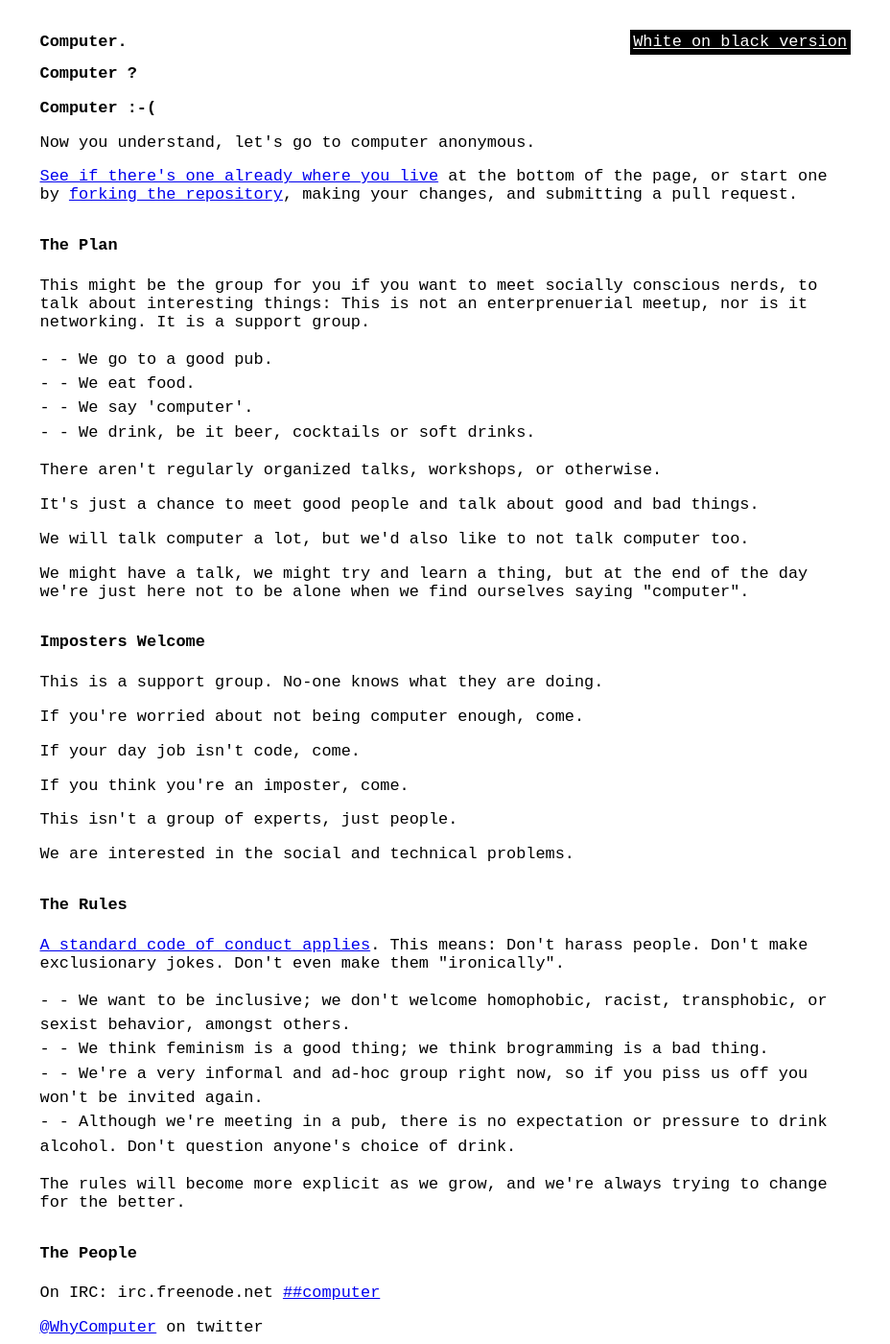
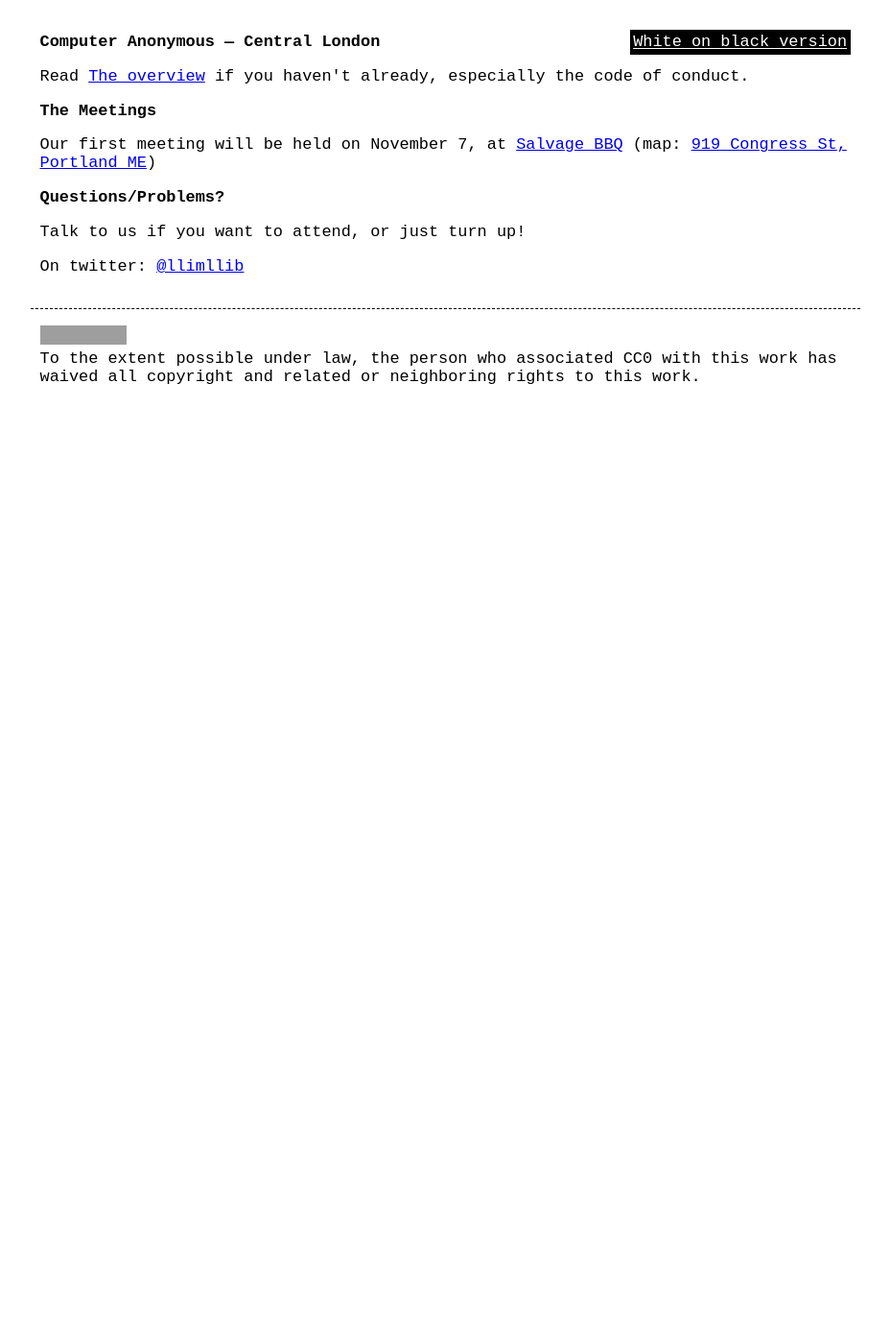
Before and after one commit to computeranonymous/computer, a Jekyll site: the page built from us_portland.html, in a window 1280 px wide and 1400 px high. Shown: the whole window at 96% size, without its empty margins (176-1104 px from the left). Built offline with Jekyll 4.4.1, drawn with Linux system fonts in a browser that asks for light colours; some of the changed text lies outside the part shown; grey boxes are pictures that could not be loaded.

Commit message:
updating us_portland with the first meeting info

```diff
--- a/us_portland.html
+++ b/us_portland.html
@@ -2,74 +2,17 @@
 layout: base
 title: Computer Anonymous - Portland
 ---
-    <h1>Computer.</h1>
-    <h2>Computer ?</h2>
-    <h3>Computer :-(</h3>
-    <p>Now you understand, let's go to computer anonymous.</p>
-    <p><a href="#groups">See if there's one already where you live</a> at the bottom of the page, or start one by <a href="https://github.com/tef/computer">forking the repository</a>, making your changes, and submitting a pull request.</p>
-    <h4>The Plan</h4>
-    <p>This might be the group for you if you want to meet socially conscious nerds, to talk about interesting things: This is not an enterprenuerial meetup, nor is it networking. It is a support group.</p>
-    <ul>
-      <li>- We go to a good pub.</li>
-      <li>- We eat food.</li>
-      <li>- We say 'computer'.</li>
-      <li>- We drink, be it beer, cocktails or soft drinks.</li>
-    </ul>
-    <p>There aren't regularly organized talks, workshops, or otherwise.</p>
-    <p>It's just a chance to meet good people and talk about good and bad things.</p>
-    <p>We will talk computer a lot, but we'd also like to not talk computer too.</p>
-    <p>We might have a talk, we might try and learn a thing, but at the end of the day we're just here not to be alone when we find ourselves saying "computer".</p>
-    <h4>Imposters Welcome</h4>
-    <p>This is a support group. No-one knows what they are doing.</p>
-    <p>If you're worried about not being computer enough, come.</p>
-    <p>If your day job isn't code, come.</p>
-    <p>If you think you're an imposter, come.</p>
-    <p>This isn't a group of experts, just people.</p>
-    <p>We are interested in the social and technical problems.</p>
-    <h4>The Rules</h4>
-    <p><a href="http://geekfeminism.wikia.com/wiki/Conference_anti-harassment/Policy">A standard code of conduct applies</a>. This means: Don't harass people. Don't make exclusionary jokes. Don't even make them "ironically".</p>
-    <ul>
-      <li>- We want to be inclusive; we don't welcome homophobic, racist, transphobic, or sexist behavior, amongst others.</li>
-      <li>- We think feminism is a good thing; we think brogramming is a bad thing.</li>
-      <li>- We're a very informal and ad-hoc group right now, so if you piss us off you won't be invited again.</li>
-      <li>- Although we're meeting in a pub, there is no expectation or pressure to drink alcohol. Don't question anyone's choice of drink.</li>
-    </ul>
-    <p>The rules will become more explicit as we grow, and we're always trying to change for the better.</p>
-    <h4>The People</h4>
-    <p>On IRC: irc.freenode.net <a href="irc://irc.freenode.net/##computer">##computer</a></p>
-    <p><a href="http://twitter.com/WhyComputer">@WhyComputer</a> on twitter</p>
-    <p>If you want to attend, say hello to someone, and they will drag you along.</p>
-    <p>We are making plans on <a href="https://github.com/llimllib/computer">https://github.com/llimllib/computer</a>, and if you have fixes or comments, open an issue! (p.s. Ask @llimllib to add you as a contributor)</p>
-    <h4 id="groups">The Groups</h4>
-      <ul class="groups">
-        <li>
-          UK
-          <ul>
-            <li><a href="uk_east_london.html">East London</a></li>
-            <li><a href="uk_west_london.html">West London</a></li>
-            <li><a href="uk_edinburgh.html">Edinburgh</a></li>
-            <li><a href="uk_oxford.html">Oxford</a></li>
-            <li><a href="uk_manchester.html">Manchester</a></li>
-            <li><a href="uk_cardiff.html">Cardiff</a></li>
-        </ul>
-    </li>
-    <li>
-        USA
-        <ul>
-            <li><a href="us_austin.html">Austin</a></li>
-            <li><a href="us_boston.html">Boston</a></li>
-            <li><a href="us_portland.html">Portland</a></li>
-            <li><a href="us_sanfrancisco.html">San Francisco</a></li>
-        </ul>
-    </li>
-    <li>
-        Elsewhere
-        <ul>
-            <li><a href="ca_nl_stjohns.html">St. John’s, NL, Canada</a></li>
-            <li><a href="de_berlin.html">Berlin</a></li>
-            <li><a href="de_hamburg.html">Hamburg</a></li>
-            <li><a href="ca_qc_montreal.html">Montr&eacute;al</a></li>
-          </ul>
-        </li>
-      </ul>
-      <p>If you’d like to start a group nearer you, you can fork the GitHub repo and send us a pull request. We have some help and advice for those <a href="running_a_group.html">starting or running a group</a>, which covers finding venues, handling problems, and people who can help with using GitHub.</p>
+<h1>Computer Anonymous — Central London</h1>
+<p>
+    Read <a href="index.html">The overview</a> if you haven't already, especially the code of conduct.
+</p>
+
+<h3>The Meetings</h3>
+
+<p>Our first meeting will be held on November 7, at <a href="http://salvagebbq.com/">Salvage BBQ</a> (map: <a href="http://goo.gl/maps/81ADi">919 Congress St, Portland ME</a>)</p>
+
+<h3>Questions/Problems?</h3>
+
+<p>Talk to us if you want to attend, or just turn up!</p>
+
+<p>On twitter: <a href="https://twitter.com/llimllib">@llimllib</a></p>
```
